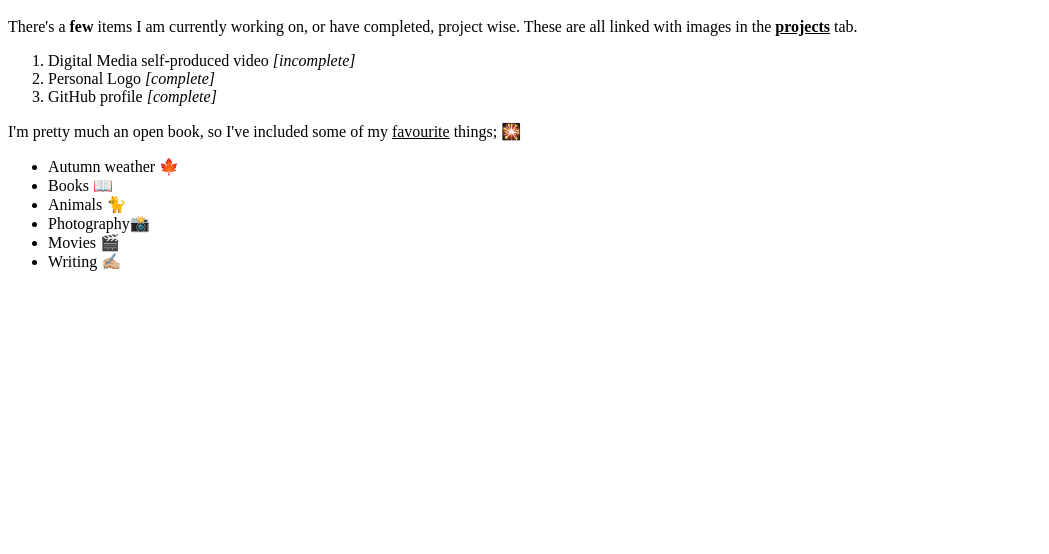
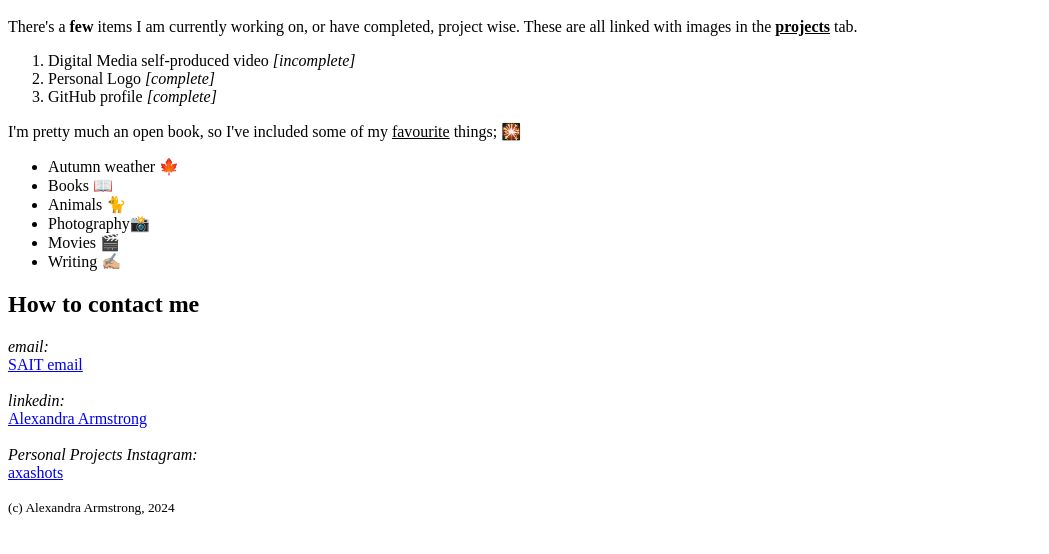
Before and after one commit to DMAlexandra08/Alexandra-Version-Control, a plain HTML site: page index.html in a window 1280 px wide. Shown: the part 218-772 px from the top of the page, without its empty margins (0-1049 px from the left). Drawn offline with Linux system fonts and the light colour scheme.

Commit message:
Added:
Contact part, with how I would edit so e parts in CSS, as well as a footer.

```diff
--- a/index.html
+++ b/index.html
@@ -45,6 +45,24 @@
         <li>Movies 🎬</li>
         <li>Writing ✍🏼</li>
     </ul>
+    <section>
+        <h2>How to contact me</h2>
+        <!--would center, make all these into boxes-->
+        <p>
+            <i>email:</i><br>
+            <a href="mailto:armstrong.alexandra@edu.sait.ca">SAIT email</a><br><br>
 
+            <i>linkedin:</i><br>
+            <a href="https://www.linkedin.com/in/alexandra-armstrong-92b5b4329/">
+            Alexandra Armstrong</a><br><br>
+
+            <i>Personal Projects Instagram:</i><br>
+            <a href="https://www.instagram.com/axashots/">axashots</a>
+        </p>
+</section>
+
+<footer>
+    <small>(c) Alexandra Armstrong, 2024</small>
+</footer>
 </body>
 </html>
```
